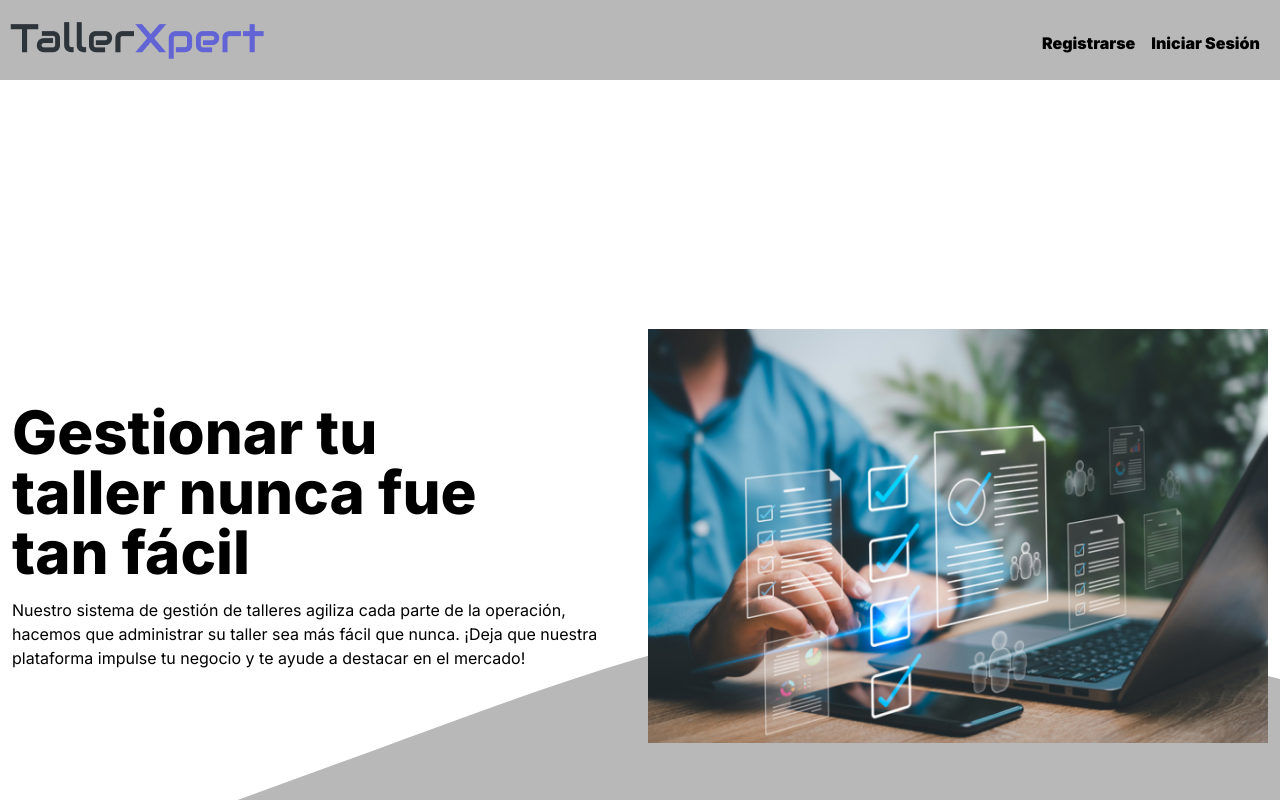
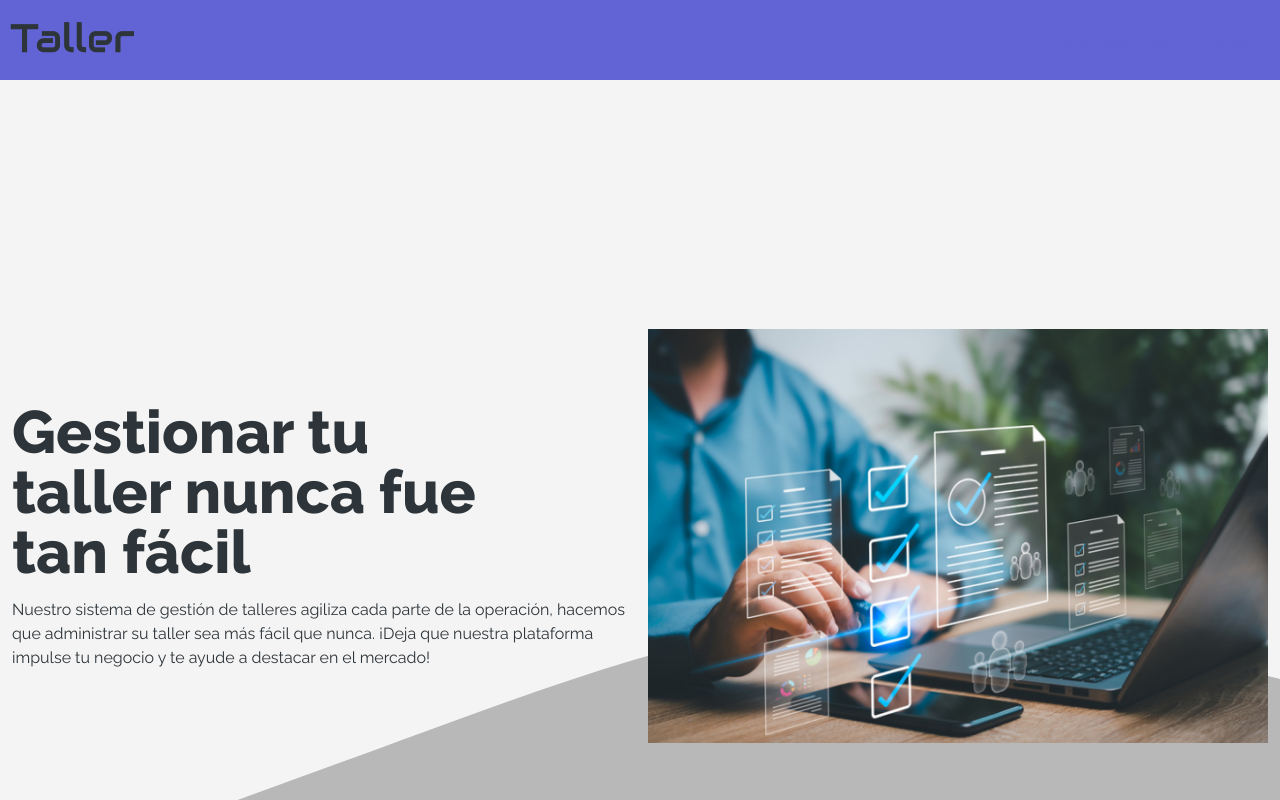
Before and after one commit to mjParedes/TallerXpert, a Next.js app in the folder frontend/: page / in a window 1280 px wide. Shown: the top 800 px of the page. Built offline with nearby package versions, Linux system fonts and the light colour scheme.

Commit message:
style: :lipstick: Update fonts and theme colors.

```diff
--- a/frontend/src/app/layout.tsx
+++ b/frontend/src/app/layout.tsx
@@ -1,8 +1,6 @@
 import type { Metadata } from "next";
-import { Inter } from "next/font/google";
+import { textFont } from "@/config/fonts";
 import "./globals.css";
-
-const inter = Inter({ subsets: ["latin"] });
 
 export const metadata: Metadata = {
   title: "TallerXpert",
@@ -19,7 +17,7 @@ export default function RootLayout({
 }>) {
   return (
     <html lang="en">
-      <body className={inter.className}>{children}</body>
+      <body className={textFont.className}>{children}</body>
     </html>
   );
 }
--- a/frontend/src/config/fonts.ts
+++ b/frontend/src/config/fonts.ts
@@ -1,8 +1,5 @@
-import { Inter, Montserrat_Alternates } from 'next/font/google'
+import { Inter, Raleway } from 'next/font/google'
 
-export const inter = Inter({ subsets: ['latin'] })
+export const textFont = Raleway({ subsets: ['latin'] })
 
-export const titleFont = Montserrat_Alternates({
-  subsets: ['latin'],
-  weight: ['500', '700']
-})
+export const titleFont = Inter({ subsets: ['latin'] })
--- a/frontend/tailwind.config.ts
+++ b/frontend/tailwind.config.ts
@@ -8,20 +8,17 @@ const config: Config = {
   ],
   theme: {
     extend: {
-      backgroundImage: {
-        "gradient-radial": "radial-gradient(var(--tw-gradient-stops))",
-        "gradient-conic":
-          "conic-gradient(from 180deg at 50% 50%, var(--tw-gradient-stops))",
-      },
       backgroundColor: {
-        "primary": "#B9B8B8",
-        "secondary": "#34495E",
-        "tertiary": "#4A4A4A",
-        "quaternary": "#1E1E1E",
+        "primary": "#6264D5",
+        "secondary": "#DBDCF7",
+        "black": "#2E353A",
+        "white": "#F4F4F4",
       },
       textColor: {
-        "primary": "#000000",
-        "secondary": "#34495E"
+        "primary": "#6264D5",
+        "secondary": "#DBDCF7",
+        "black": "#2E353A",
+        "white": "#F4F4F4",
       },
     },
   },
```
